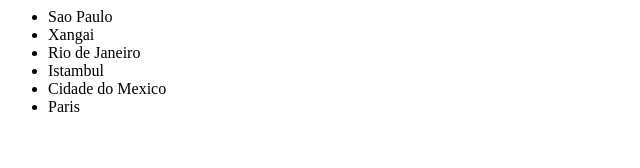
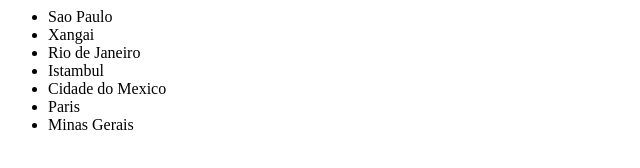
Before and after one commit to cesaralcancio/cidades, a plain HTML site: page index.html in a window 1280 px wide. Shown: the whole page, without its empty margins (0-640 px from the left). Drawn offline with Linux system fonts and the light colour scheme.

Commit message:
Add Minas Gerais

```diff
--- a/index.html
+++ b/index.html
@@ -5,4 +5,5 @@
   <li>Istambul</li>
   <li>Cidade do Mexico</li>
   <li>Paris</li>
+  <li>Minas Gerais</li>
 </ul>
```
